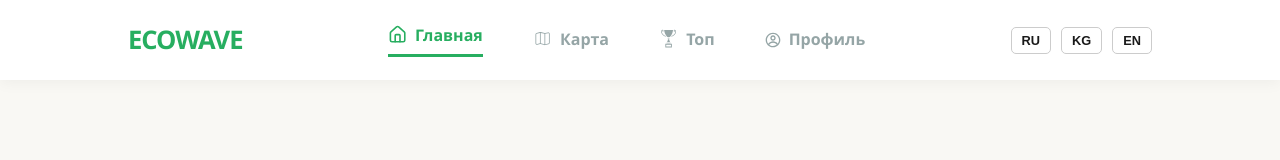
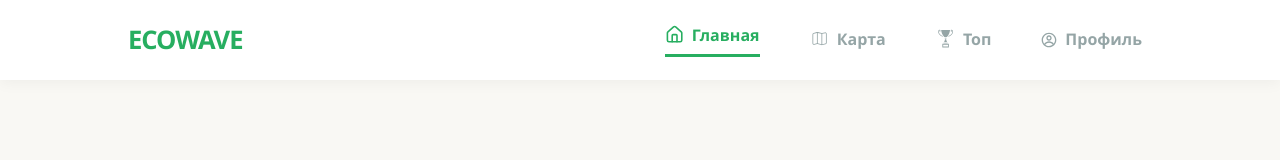
Before and after one commit to Emir-Programs/EcoWave2, a React (Create React App) app: page / in a window 1280 px wide. Shown: the top 160 px of the page. Built offline with nearby package versions, Linux system fonts and the light colour scheme; no server answers; the database is empty.

Commit message:
Remove language switcher from App.js.
Removed language switcher buttons from the navigation.

```diff
--- a/src/App.js
+++ b/src/App.js
@@ -113,12 +113,6 @@ function App() {
             </NavLink>
           </div>
 
-          {/* Переключатель языков */}
-          <div className="lang-switcher">
-            <button onClick={() => changeLanguage("ru")}>RU</button>
-            <button onClick={() => changeLanguage("kg")}>KG</button>
-            <button onClick={() => changeLanguage("en")}>EN</button>
-          </div>
         </nav>
 
         <main className="content">
```
